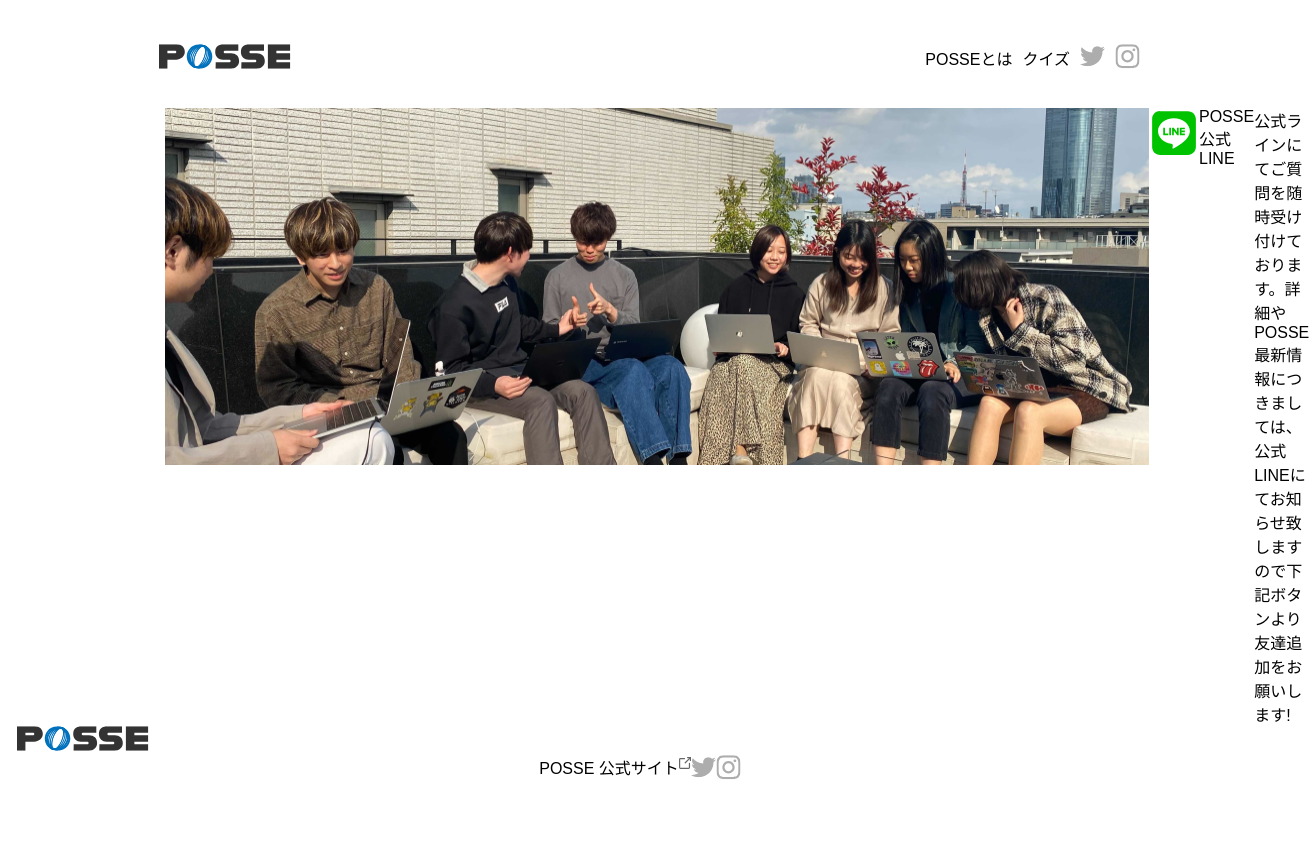
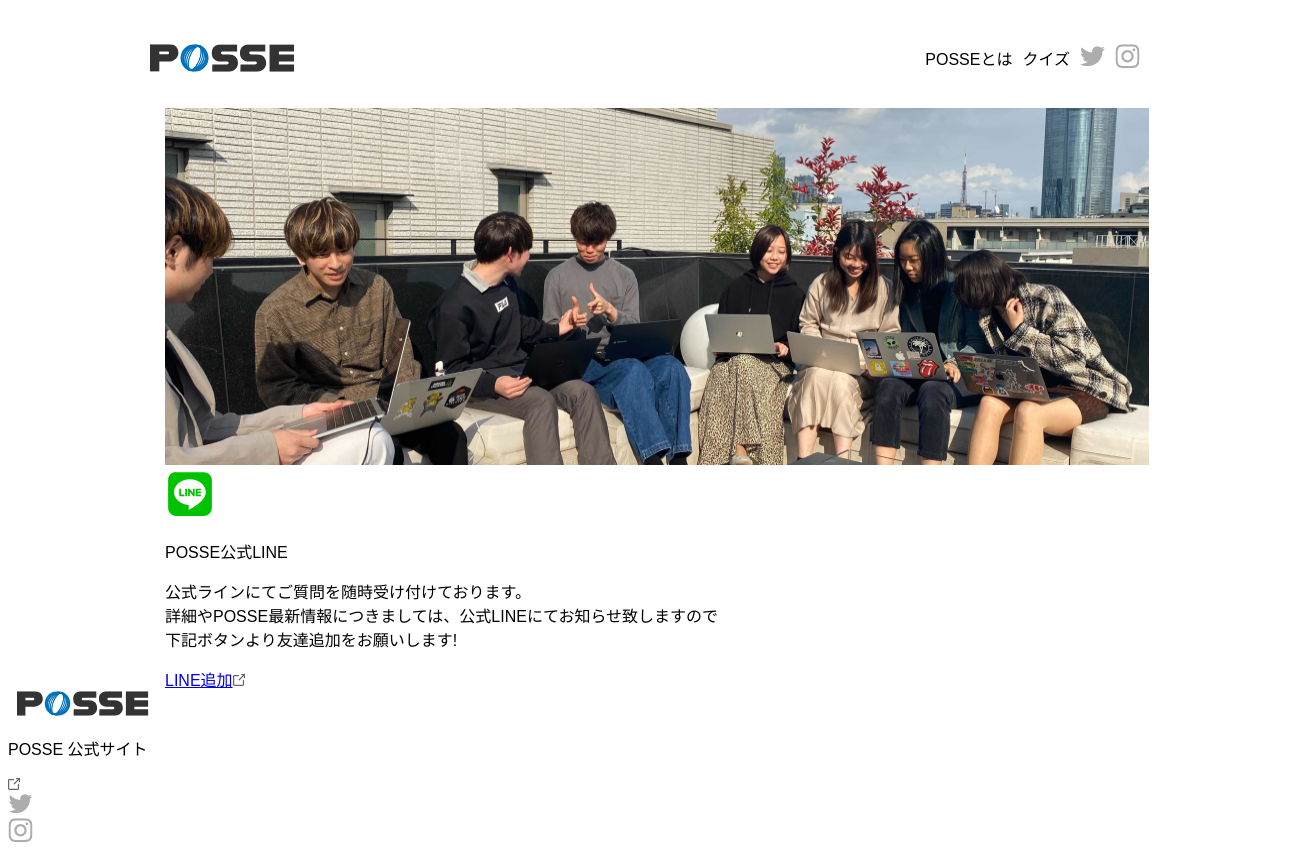
Before and after one commit to posse-ap/gen3.0-Senju96, a plain HTML site: page index.html in a window 1280 px wide. Shown: the top 850 px of the page, 1309 px wide, since content can reach past the window. Drawn offline with Linux system fonts and the light colour scheme.

Commit message:
みゆきさん

```diff
--- a/index.html
+++ b/index.html
@@ -1,5 +1,6 @@
 <!DOCTYPE html>
 <html lang="ja">
+
 <head>
   <meta charset="UTF-8">
   <meta http-equiv="X-UA-Compatible" content="IE=edge">
@@ -7,9 +8,11 @@
   <title></title>
   <link rel="stylesheet" href="./style.css">
 </head>
+
 <body>
-  <header><div class="headerInner">
-    <div class="logo"><img src="logo.svg" width="150" height="25"></div>
+  <header>
+    <div class="headerInner">
+      <div class="logo"><img src="logo.svg"></div>
       <div>POSSEとは</div>
       <div>クイズ</div>
       <div><img src="icon-twitter.svg" width="25" height="25"></div>
@@ -18,23 +21,28 @@
   </header>
   <main>
     <div class="mainInner">
-    <div><img src="bg-line.jpg" width="984" height="357"></div>
-    <div><img src="icon-line.svg" width="50" height="50"></div>
-    <div>POSSE 公式LINE</div>
-    <div>公式ラインにてご質問を随時受け付けております。詳細やPOSSE最新情報につきましては、公式LINEにてお知らせ致しますので下記ボタンより友達追加をお願いします!</div>
-  </div>
-    <div><img src="logo.svg" width="150" height="25"></div>
-  <div class="container">
-    <div>POSSE 公式サイト</div>
-    <div><img src="icon-link-gray-dark.svg" width="12" height="12"></div>
-    <div><img src="icon-twitter.svg" width="25" height="25"></div>
-    <div><img src="icon-instagram.svg" width="25" height="25"></div>
+      <div class="line-container">
+      <div><img src="bg-line.jpg" class="bg-line" width="984" height="357"></div>
+      <div class="line-texts">
+      <div><img src="icon-line.svg" width="50" height="50" />
+      <p>POSSE公式LINE</p>
+      <p>公式ラインにてご質問を随時受け付けております。<br>詳細やPOSSE最新情報につきましては、公式LINEにてお知らせ致しますので<br>下記ボタンより友達追加をお願いします!</p>
+      <a href="#" class="border-radius">LINE追加<img src="icon-link-gray-dark.svg"width="12" height="12"></a>
     </div>
   </main>
   <footer>
+    <div><img src="logo.svg" width="150" height="25"></div>
+    <div>
+      <p>POSSE 公式サイト</p>
+      <img src="icon-link-gray-dark.svg" width="12" height="12">
+    </div>
+
+    <div><img src="icon-twitter.svg" width="25" height="20"></div>
+    <div><img src="icon-instagram.svg" width="25" height="25"></div>
     <div class="footerInner">
       <small>&copy; 2022 POSSE</small>
     </div>
   </footer>
 </body>
+
 </html>
--- a/style.css
+++ b/style.css
@@ -11,6 +11,10 @@
 
 .logo{
   margin-right:auto;
+  height: 27.4px;
+}
+.logo img{
+  height: 100%;
 }
 
 .mainInner{
@@ -18,11 +22,6 @@
   margin: auto;
   display: flex;
   justify-content: space-between;
-}
-
-.container {
-  display: flex;
-  justify-content: center;
 }
 
 .footerInner{
```
Also changed, not shown: img-about.jpg (added), img-hero.jpg (added). Lines whose indentation alone changed are shown as unchanged.
